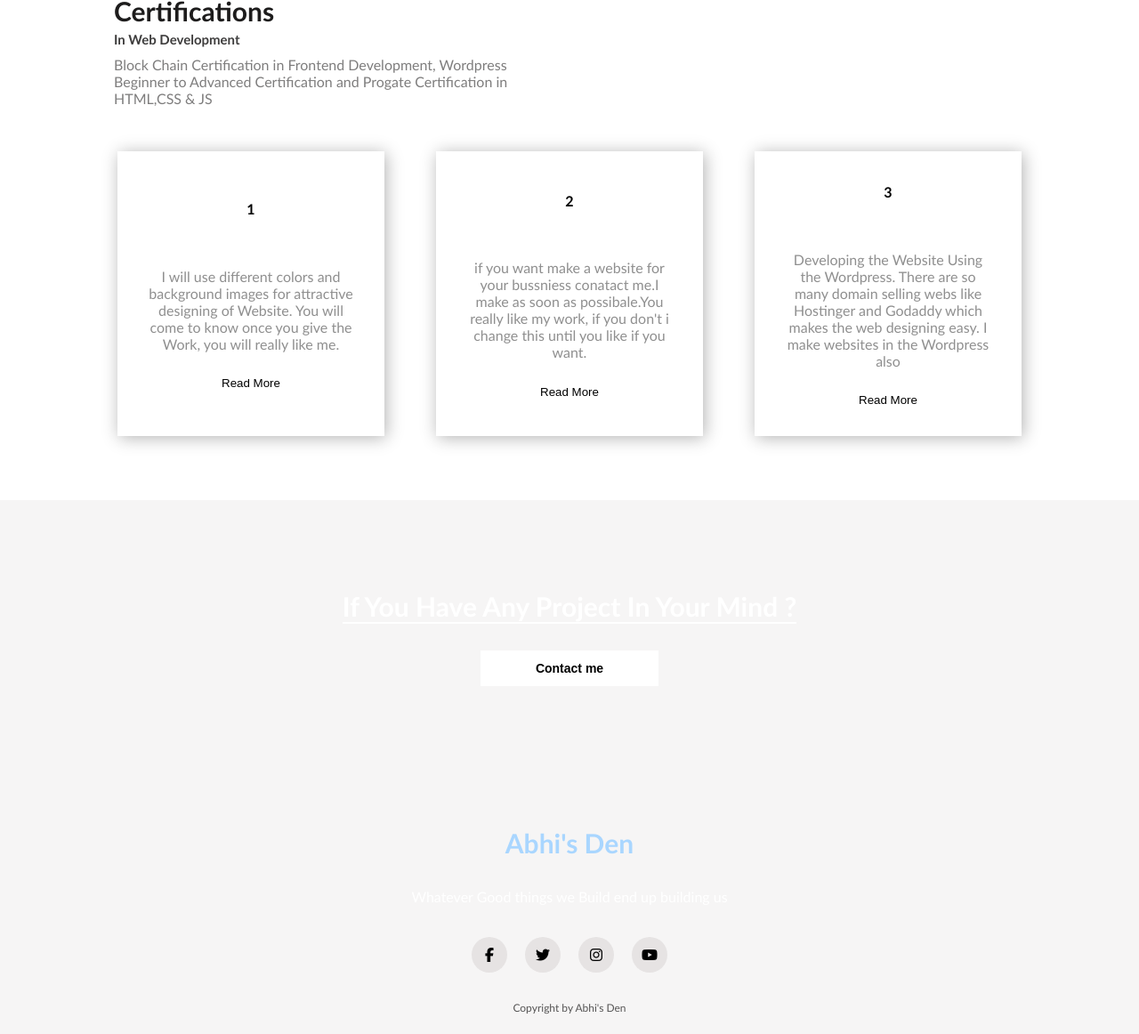
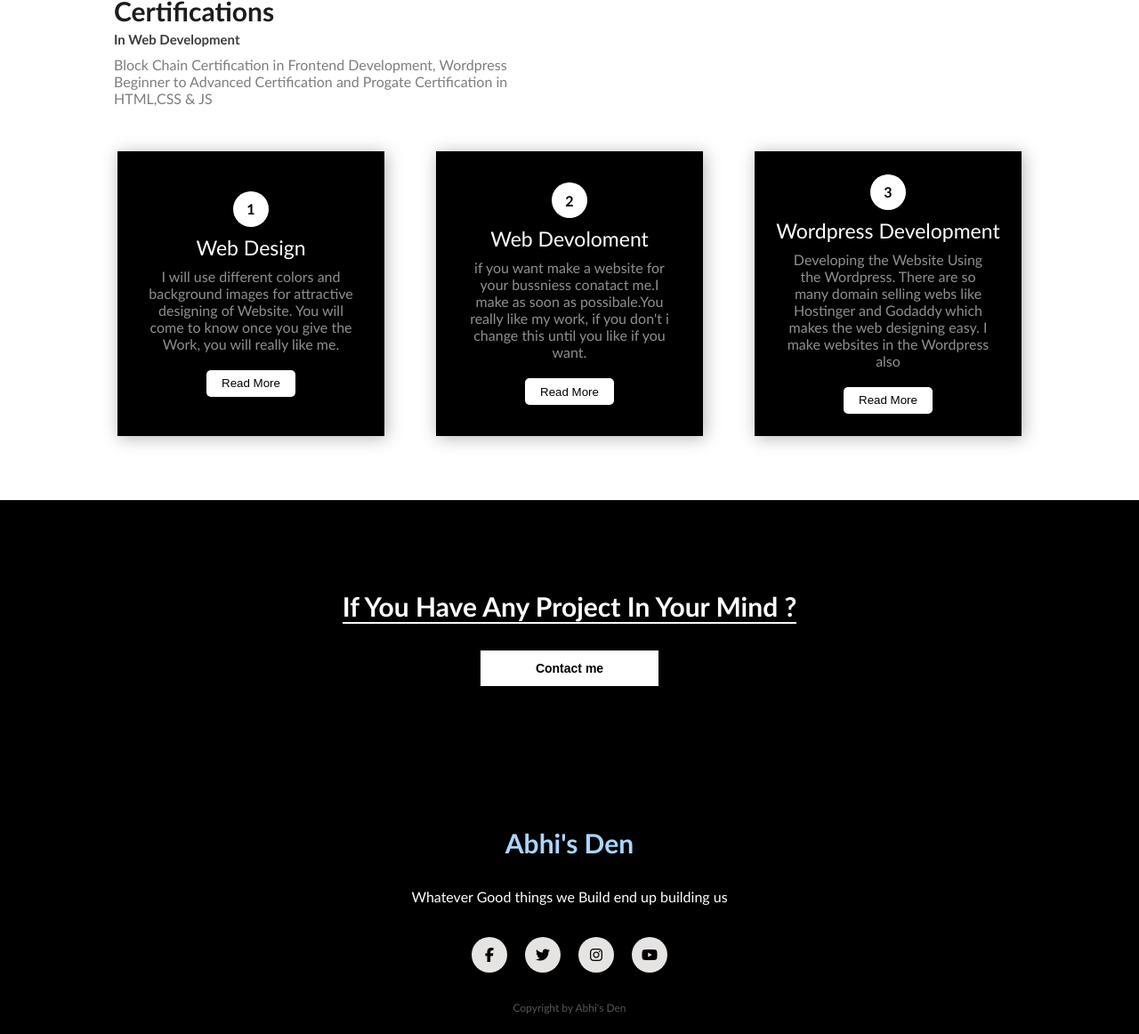
Before and after one commit to ABHI-SDEN/Personal-portfolio, a plain HTML site: page index.html in a window 1280 px wide. Shown: the part 1084-2246 px from the top of the page at 89% size. Drawn offline with Linux system fonts and the light colour scheme.

Commit message:
Update style.css

```diff
--- a/style.css
+++ b/style.css
@@ -217,13 +217,13 @@ font: size 15px; }
 }
 
 .box-1{
- background-image:url('../black 1.jpg');
+ background-image:url('2.jpg');
 }
 .box-2{
- background-image:url('../black 1.jpg');
+ background-image:url('2.jpg');
 }
 .box-3{
- background-image: url('../black 1.jpg');
+ background-image: url('2.jpg');
 }
 .box-1 span,
 .box-2 span,
@@ -379,5 +379,5 @@ footer{
  color:#2B2B2B;
 }
 .back{
-    background-image: url('../black 1.jpg');
+    background-image: url('2.jpg');
 }
```
